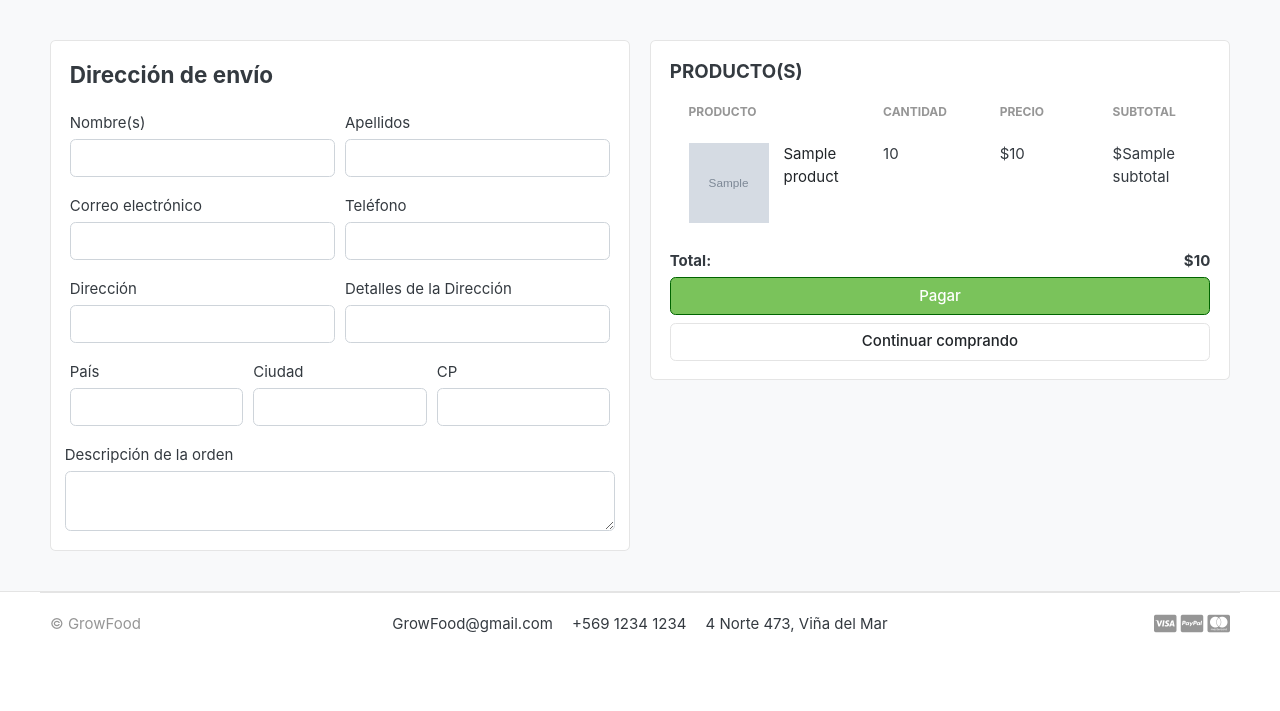
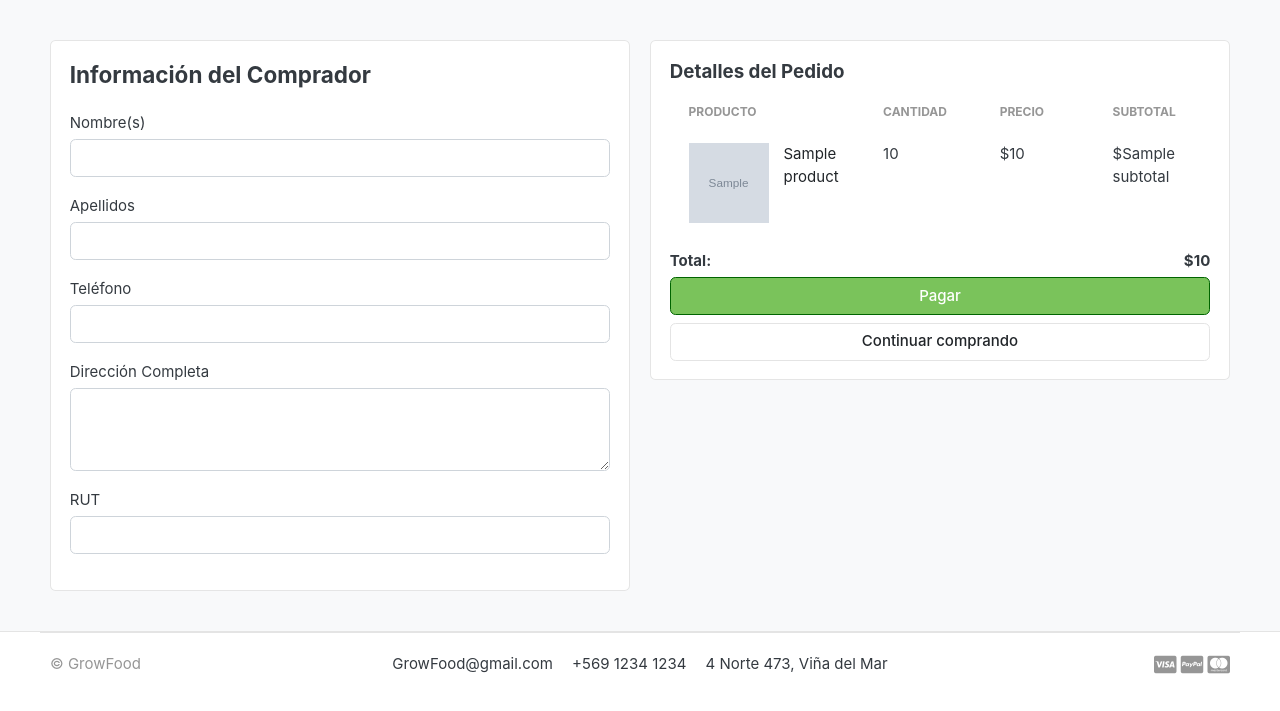
Before and after one commit to retamalpeirano/django_ecommerce, a Django app: template templates/store/checkout.html in a window 1280 px wide. Shown: the part 89-800 px from the top of the page. Run offline with Django 5.2, Linux system fonts and the light colour scheme; the template is opened without the code that fills it: most values are stand-ins (such as "Sample title", 1, 10 or a date in 2020); some libraries are stand-ins or nearby versions; some web fonts are replaced.

Commit message:
A ver si mejoramos.

```diff
--- a/orders/models.py
+++ b/orders/models.py
@@ -38,7 +38,6 @@ class Order(models.Model):
         with transaction.atomic():
             order = cls.objects.create(
                 user=user,
-                session=session,
                 total_price=cart.total_cost(),
                 status=status
             )
--- a/templates/store/checkout.html
+++ b/templates/store/checkout.html
@@ -8,56 +8,32 @@
             <aside class="col-lg-6">
                 <div class="card">
                     <div class="card-body">
-                        <h4 class="card-title mb-4">Dirección de envío</h4>
+                        <h4 class="card-title mb-4">Información del Comprador</h4>
                         <form action="{% url 'place_order' %}" method="post">
                             {% csrf_token %}
-                            <div class="form-row">
-                                <div class="col form-group">
-                                    <label for="">Nombre(s)</label>
-                                    <input type="text" name="first_name" class="form-control">
-                                </div>
-                                <div class="col form-group">
-                                    <label for="">Apellidos</label>
-                                    <input type="text" name="last_name" class="form-control">
-                                </div>
+                            <div class="form-group">
+                                <label for="first_name">Nombre(s)</label>
+                                <input type="text" name="first_name" class="form-control"
+                                    value="{{ initial_data.first_name|default:'' }}" required>
                             </div>
-                            <div class="form-row">
-                                <div class="col form-group">
-                                    <label for="">Correo electrónico</label>
-                                    <input type="email" name="email" class="form-control">
-                                </div>
-                                <div class="col form-group">
-                                    <label for="">Teléfono</label>
-                                    <input type="text" name="phone" class="form-control">
-                                </div>
+                            <div class="form-group">
+                                <label for="last_name">Apellidos</label>
+                                <input type="text" name="last_name" class="form-control"
+                                    value="{{ initial_data.last_name|default:'' }}" required>
                             </div>
-                            <div class="form-row">
-                                <div class="col form-group">
-                                    <label for="">Dirección</label>
-                                    <input type="text" name="address_line_1" class="form-control">
-                                </div>
-                                <div class="col form-group">
-                                    <label for="">Detalles de la Dirección</label>
-                                    <input type="text" name="address_line_2" class="form-control">
-                                </div>
+                            <div class="form-group">
+                                <label for="phone">Teléfono</label>
+                                <input type="text" name="phone" class="form-control"
+                                    value="{{ initial_data.phone|default:'' }}" required>
                             </div>
-                            <div class="form-row">
-                                <div class="col form-group">
-                                    <label for="">País</label>
-                                    <input type="text" name="country" class="form-control">
-                                </div>
-                                <div class="col form-group">
-                                    <label for="">Ciudad</label>
-                                    <input type="text" name="city" class="form-control">
-                                </div>
-                                <div class="col form-group">
-                                    <label for="">CP</label>
-                                    <input type="text" name="state" class="form-control">
-                                </div>
+                            <div class="form-group">
+                                <label for="address">Dirección Completa</label>
+                                <textarea name="address" rows="3" class="form-control" required>{{ initial_data.address|default:'' }}</textarea>
                             </div>
-                            <div class="form-row">
-                                <label for="">Descripción de la orden</label>
-                                <textarea name="order_note" rows="2" class="form-control"></textarea>
+                            <div class="form-group">
+                                <label for="rut">RUT</label>
+                                <input type="text" name="rut" class="form-control"
+                                    value="{{ initial_data.rut|default:'' }}" required>
                             </div>
                     </div>
                 </div>
@@ -65,7 +41,7 @@
             <aside class="col-lg-6">
                 <div class="card">
                     <div class="card-body">
-                        <h5>PRODUCTO(S)</h5>
+                        <h5>Detalles del Pedido</h5>
                         <table class="table table-borderless table-shopping-cart">
                             <thead class="text-muted">
                                 <tr class="small text-uppercase">
```
Also changed, not shown: orders/views.py (+78 -49 lines).
